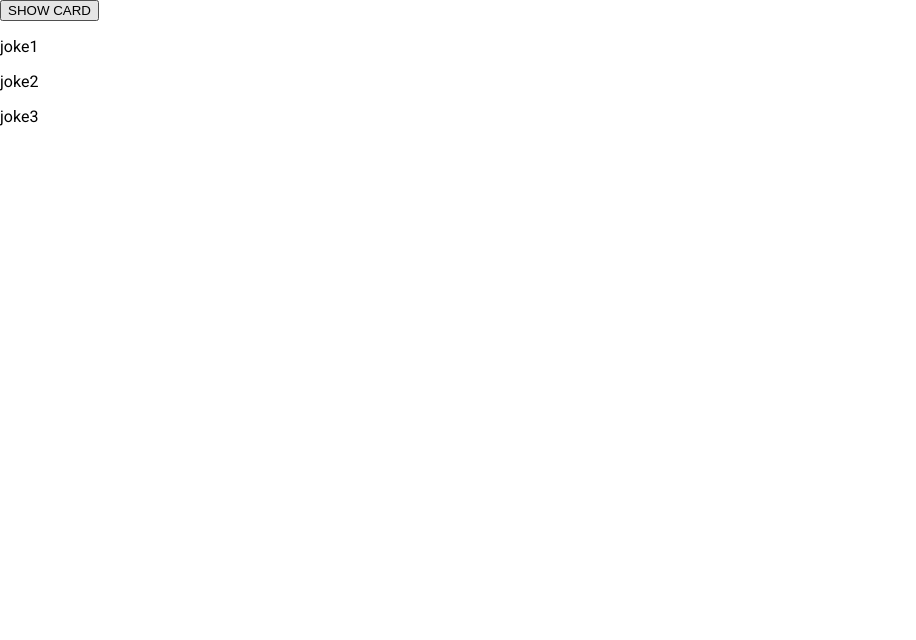
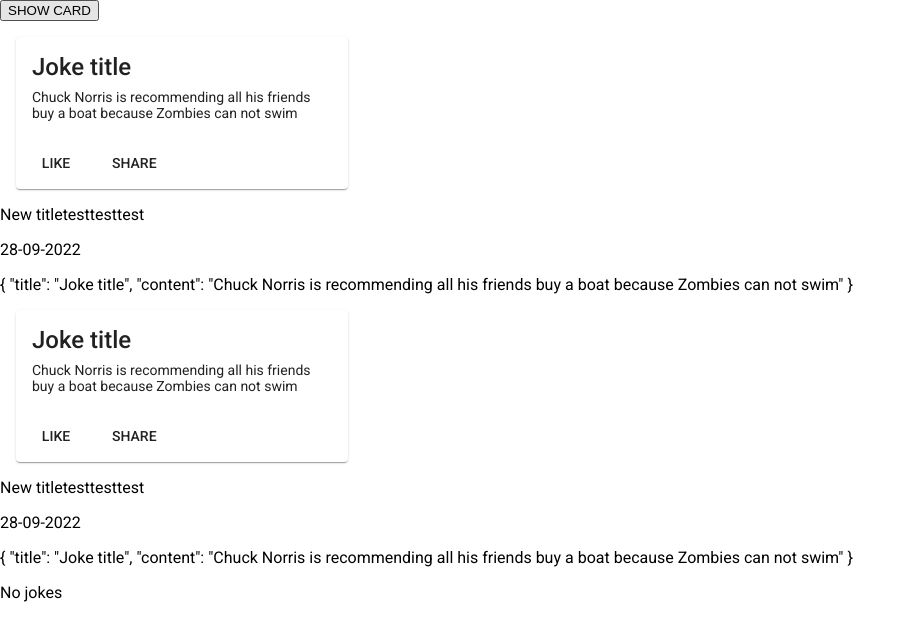
Before and after one commit to alexandruminzatanu/angular-intermediate-28-09-2022, an Angular app in the folder chuck-app/: page / in a window 1280 px wide. Shown: the top 640 px of the page, without its empty margins (0-916 px from the left). Built offline with nearby package versions, Linux system fonts and the light colour scheme.

Commit message:
duplicate directive

```diff
--- a/chuck-app/src/app/app.component.html
+++ b/chuck-app/src/app/app.component.html
@@ -1,10 +1,19 @@
 
 <button mat-button (click)="showCard()">SHOW CARD</button>
 
-<app-joke-card *ngIf="displayCard" [title]="cardTitle" (likeClicked)="buttonClicked($event)"></app-joke-card>
+<app-joke-card *appDuplicate="[false, true]"  [title]="cardTitle" (likeClicked)="buttonClicked($event)"></app-joke-card>
 
-<p *ngFor="let joke of jokeArray">
-  {{ joke }}
-</p>
+<ng-container [ngSwitch]="counter">
+  <p *ngSwitchCase="0">No jokes</p>
+
+  <!-- <app-joke-card *ngSwitchCase="1" [title]="cardTitle" (likeClicked)="buttonClicked($event)"></app-joke-card> -->
+
+  <ng-container *ngSwitchDefault>
+    <p *ngFor="let joke of jokeArray">
+      {{ joke }}
+    </p>
+  </ng-container>
+</ng-container>
+
 
 <router-outlet></router-outlet>
--- a/chuck-app/src/app/app.component.ts
+++ b/chuck-app/src/app/app.component.ts
@@ -11,6 +11,8 @@ export class AppComponent implements OnInit{
   displayCard: boolean = false;
   jokeArray: string[] = ['joke1', 'joke2', 'joke3'];
 
+  counter: number = 0;
+
   ngOnInit(): void {
     setTimeout(()=>{
       this.cardTitle = 'New title';
@@ -21,7 +23,8 @@ export class AppComponent implements OnInit{
     console.log(event);
   }
 
-  showCard(){
+  showCard() {
     this.displayCard = true;
+    this.counter++;
   }
 }
--- a/chuck-app/src/app/app.module.ts
+++ b/chuck-app/src/app/app.module.ts
@@ -4,10 +4,12 @@ import { BrowserModule } from '@angular/platform-browser';
 
 import { AppRoutingModule } from './app-routing.module';
 import { AppComponent } from './app.component';
+import { DuplicateDirective } from './duplicate.directive';
 
 @NgModule({
   declarations: [
-    AppComponent
+    AppComponent,
+    DuplicateDirective
   ],
   imports: [
     BrowserModule,
--- /dev/null
+++ b/chuck-app/src/app/duplicate.directive.ts
@@ -0,0 +1,24 @@
+import { Directive, Input, TemplateRef, ViewContainerRef } from '@angular/core';
+
+@Directive({
+  selector: '[appDuplicate]'
+})
+export class DuplicateDirective {
+
+  @Input() set appDuplicate(value: boolean[]){
+    this.viewContainer.clear();
+
+     this.viewContainer.createEmbeddedView(this.templateRef);
+    if(value[1]){
+      this.viewContainer.createEmbeddedView(this.templateRef);
+    }
+
+  }
+
+
+  constructor(
+    private templateRef: TemplateRef<any>,
+    private viewContainer: ViewContainerRef
+  ) { }
+
+}
```
Also changed, not shown: 1 other file (tests, documents, lock files or other folders).
